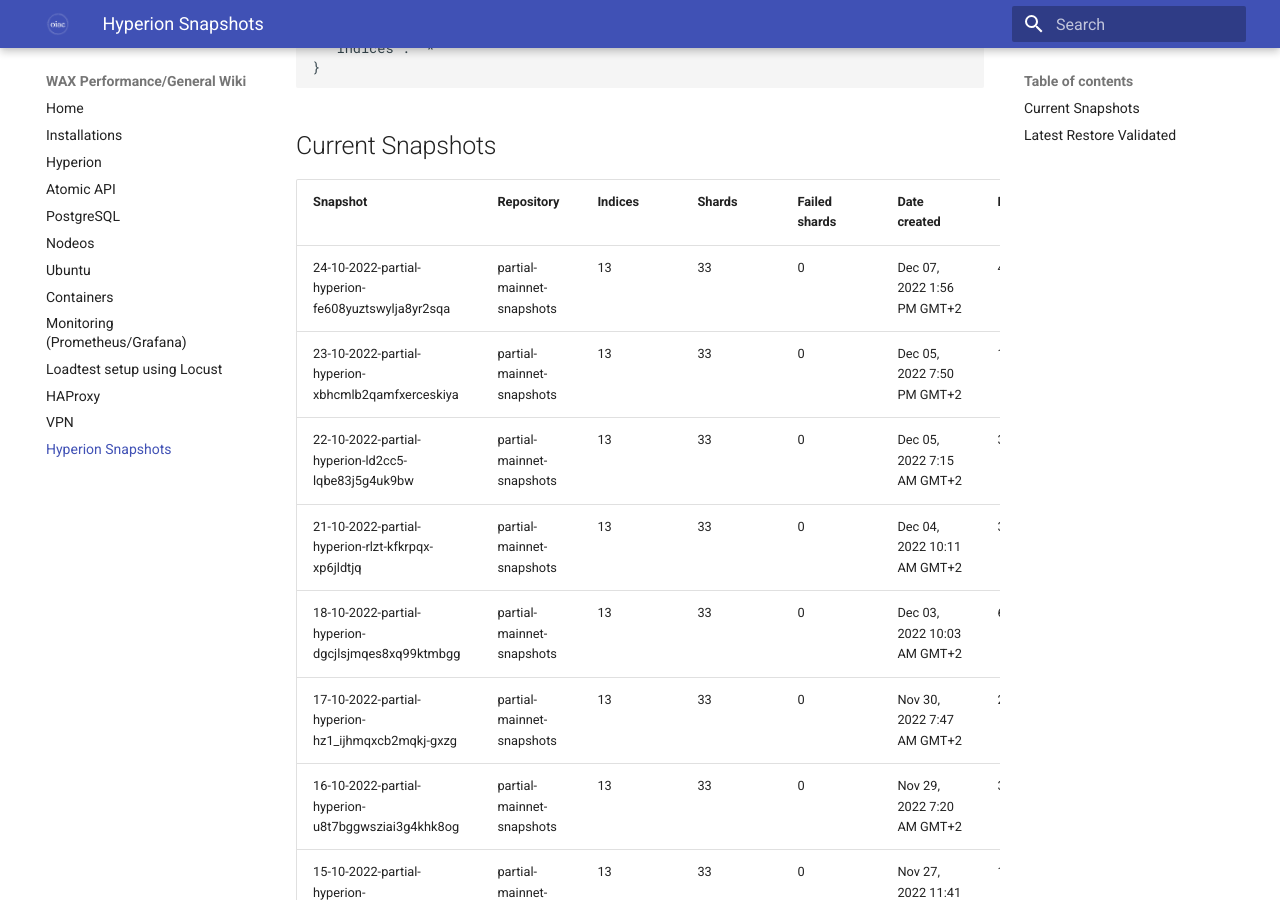
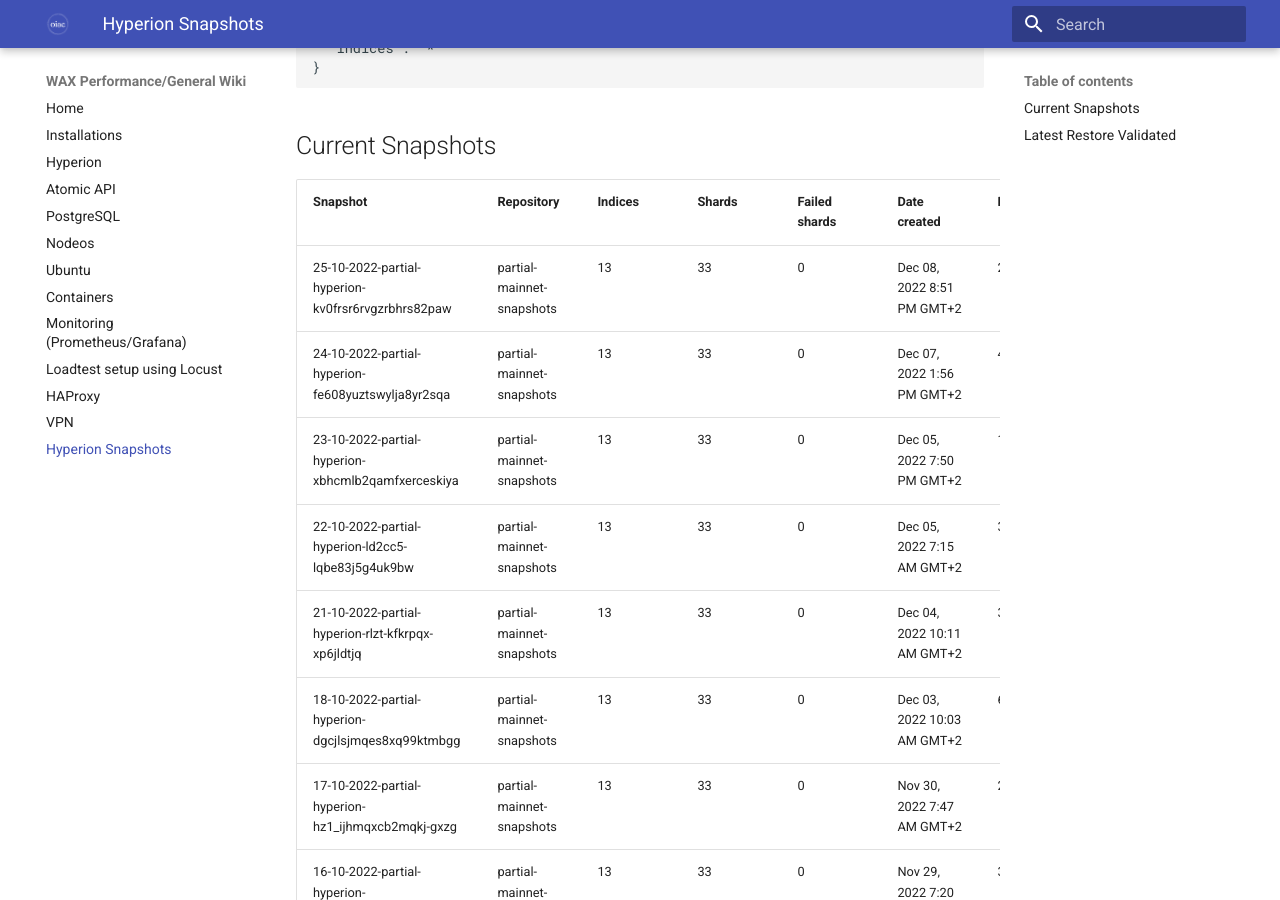
Before and after one commit to oneinacillian/wiki, an MkDocs documentation site: the page built from docs/snapshots.md, in a window 1280 px wide and 900 px high, scrolled down 2022 px. Built offline with MkDocs 1.6.1 and Material for MkDocs 9.7.7, drawn with Linux system fonts in a browser that asks for light colours.

Commit message:
Added snapshot for 10/25

```diff
--- a/docs/snapshots.md
+++ b/docs/snapshots.md
@@ -60,6 +60,7 @@
 
 | Snapshot                                           | Repository                | Indices | Shards | Failed shards | Date created                | Duration |
 |----------------------------------------------------|---------------------------|---------|--------|---------------|-----------------------------|----------|
+| 25-10-2022-partial-hyperion-kv0frsr6rvgzrbhrs82paw | partial-mainnet-snapshots | 13      | 33     | 0             | Dec 08, 2022 8:51 PM GMT+2  | 26s      |
 | 24-10-2022-partial-hyperion-fe608yuztswylja8yr2sqa | partial-mainnet-snapshots | 13      | 33     | 0             | Dec 07, 2022 1:56 PM GMT+2  | 41s      |
 | 23-10-2022-partial-hyperion-xbhcmlb2qamfxerceskiya | partial-mainnet-snapshots | 13      | 33     | 0             | Dec 05, 2022 7:50 PM GMT+2  | 13s      |
 | 22-10-2022-partial-hyperion-ld2cc5-lqbe83j5g4uk9bw | partial-mainnet-snapshots | 13      | 33     | 0             | Dec 05, 2022 7:15 AM GMT+2  | 30s      |
```
